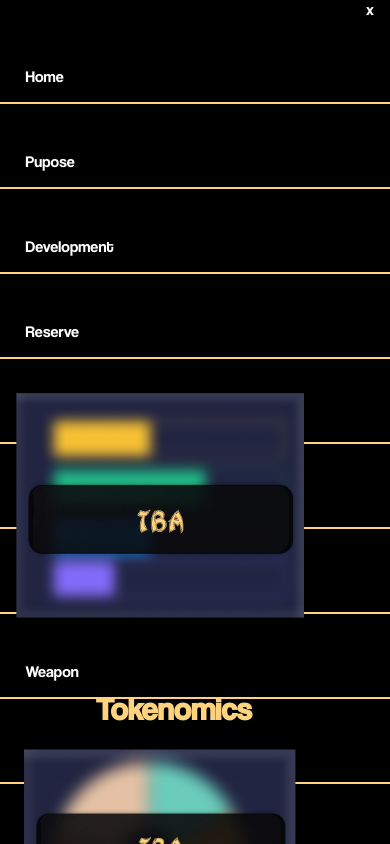
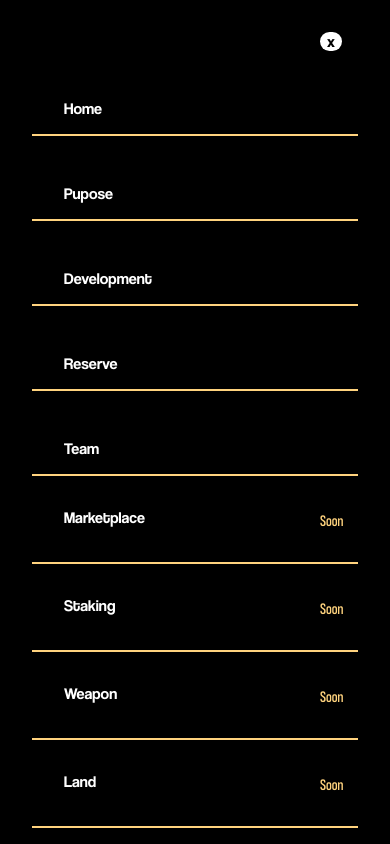
Before and after one commit to shubhraagarwal/kiraV2, a React (Create React App) app: page /reserve in a window 390 px wide. Both pictures are taken after a click on the element 186 px from the left and 36 px from the top of the page. Shown: the top 844 px of the page. Built offline with nearby package versions, Linux system fonts and the light colour scheme; a web font is replaced by a local one.

Commit message:
done navbar

```diff
--- a/src/components/Navbar.jsx
+++ b/src/components/Navbar.jsx
@@ -98,10 +98,10 @@ const[ham,setHam] =  useState(false)
       <Link to='/development'><p>Development</p></Link>
        <Link to='/reserve'> <p>Reserve</p></Link>
         <Link to='/team'><p>Team</p></Link>
-       <Link to='/marketplace'> <p>Marketplace</p></Link>
-       <Link to='/staking'><p>Staking</p></Link>
-        <p>Weapon</p>
-        <p>Land</p>
+       <Link to='/marketplace'> <p className="res_soon">Marketplace <span>Soon</span></p></Link>
+       <Link to='/staking'><p className="res_soon">Staking <span>Soon</span></p></Link>
+        <p className="res_soon">Weapon <span>Soon</span></p>
+        <p className="res_soon">Land <span>Soon</span></p>
         </div>
           </>
           }
--- a/src/components/components.css
+++ b/src/components/components.css
@@ -1114,6 +1114,8 @@ footer {
     height: 100vh;
     margin-top: -1rem;
 
+    z-index: 1;
+
   }
   .res_routes p{
     border-bottom: 2px solid #FFD37E;
@@ -1121,11 +1123,36 @@ footer {
     padding: 1rem 1.6rem;
     padding-right: 12rem;
     margin-top: 2rem;
+    padding: 1rem 2rem;
+    margin: 2rem;
 
   }
   .crossNav{
     text-align: end;
     margin-right: 1rem;
+  }
+  .crossNav div{
+    margin-top: 2rem;
+    margin-right: 2rem;
+    background: white;
+    color: black;
+    /* width: fit-content; */
+    margin-left: 20rem;
+    text-align: center;
+    border-radius: 12px;
+  }
+  .res_routes span{
+
+    display: initial;
+    margin-left: 16rem;
+    position: relative;
+    top: -1rem;
+    color: #FFD37E;
+    font-family: CoolCond;
+
+  }
+  .res_soon{
+    margin-top: -1rem !important;
   }
   #wall_res{
     margin-left: -3rem;
@@ -1187,11 +1214,16 @@ footer {
   padding: 0rem 1rem;
   position: relative;
   top: -22rem;
+  text-align: center;
   }
   .Tokenomics_respon{
   position: relative;
   top: 19rem;
+  text-align: center;
 
+  }
+  .wallet{
+    margin-right: 2rem;
   }
   .BarBlur{
   width: 18rem;
```
